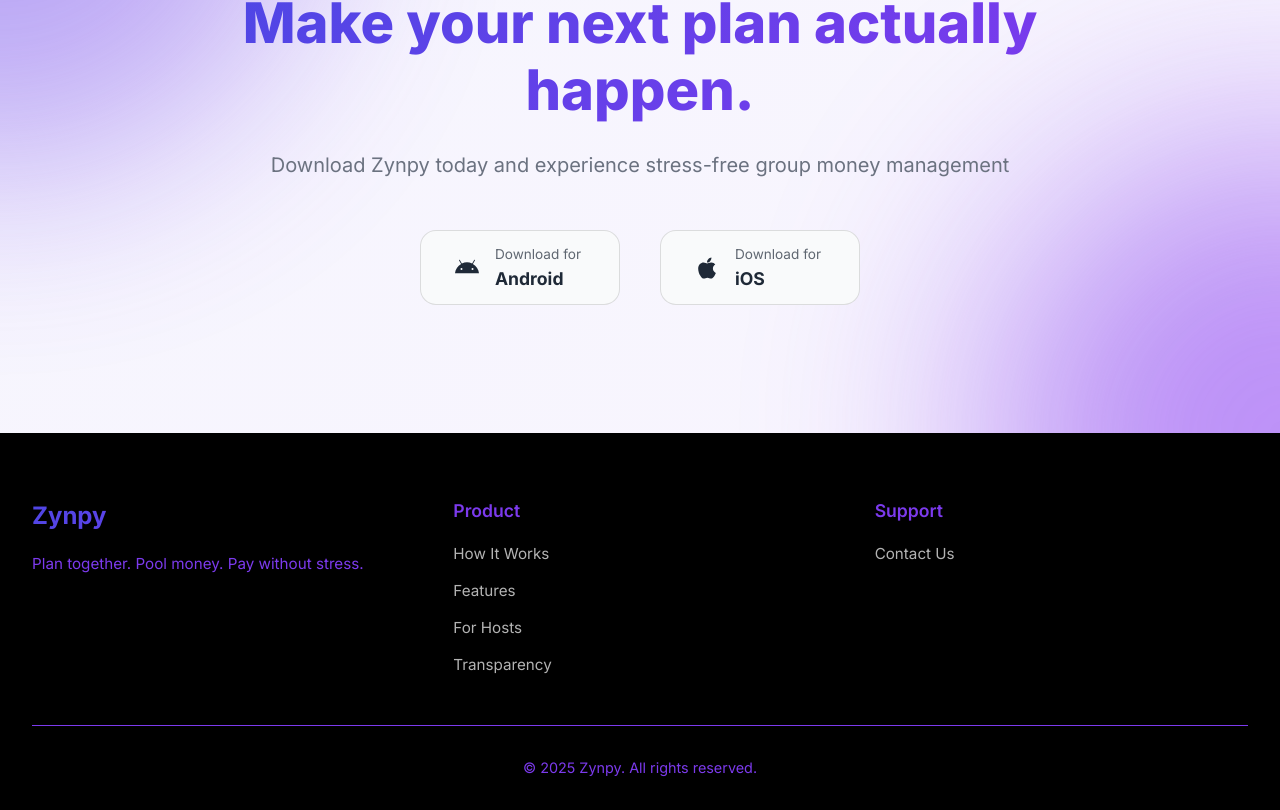
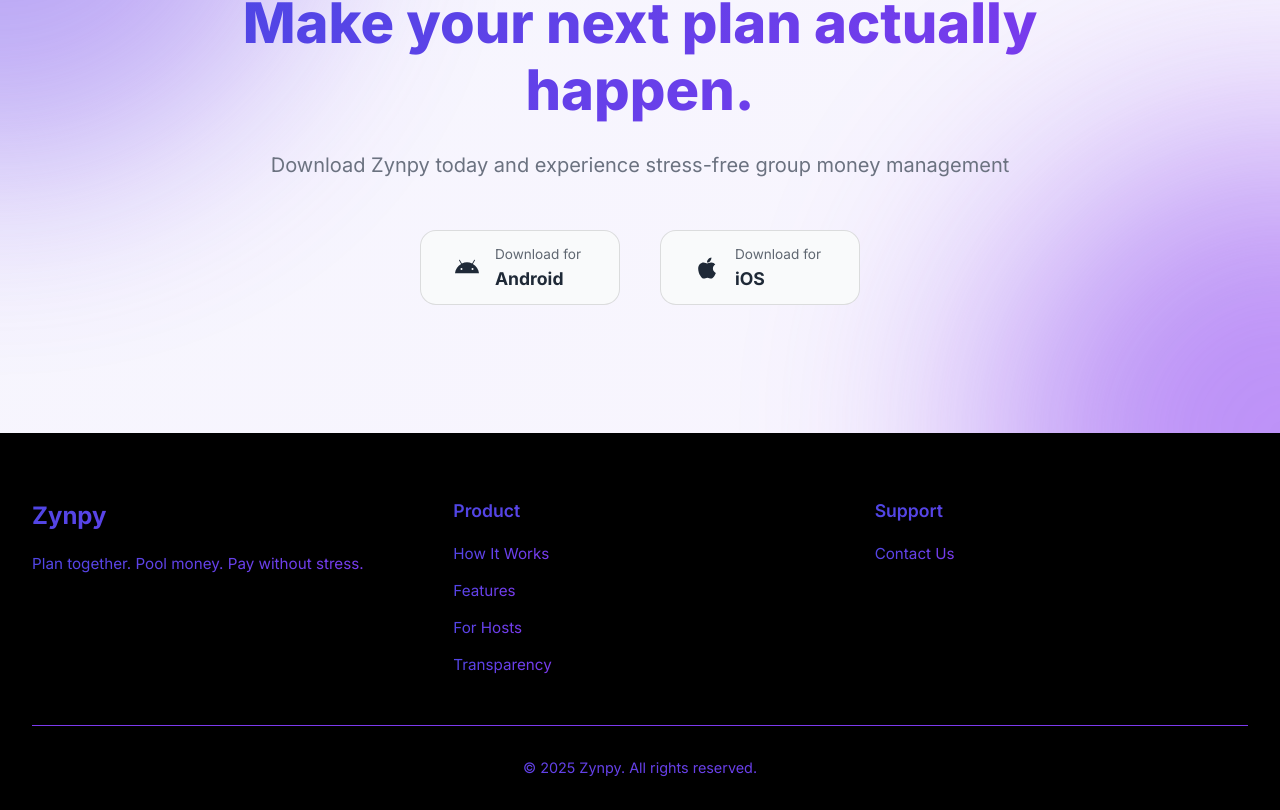
Before and after one commit to Prabuddha747/Zynpy, a React (Vite) app: page / in a window 1280 px wide. Shown: the part 5535-6345 px from the top of the page. Built offline with nearby package versions, Linux system fonts and the light colour scheme.

Commit message:
Refactor Footer: use shared gradient style for all text, improve code organization

```diff
--- a/src/components/Footer.jsx
+++ b/src/components/Footer.jsx
@@ -2,6 +2,14 @@
 import './Footer.css'
 
 const Footer = () => {
+
+  // shared gradient style (same as Zynpy)
+  const gradientText = {
+    background: 'linear-gradient(135deg, #4F46E5, rgb(124, 58, 237))',
+    WebkitBackgroundClip: 'text',
+    WebkitTextFillColor: 'transparent',
+    backgroundClip: 'text',
+  }
 
   return (
     <Box
@@ -10,12 +18,14 @@
       className="footer"
       sx={{
         background: '#000000',
-        color: 'rgb(124, 58, 237)',
         padding: { xs: '3rem 0 1.5rem', md: '4rem 0 2rem' },
         position: 'relative',
       }}
     >
-      <Box className="footer-container" sx={{ maxWidth: 1280, margin: '0 auto', padding: '0 2rem' }}>
+      <Box
+        className="footer-container"
+        sx={{ maxWidth: 1280, margin: '0 auto', padding: '0 2rem' }}
+      >
         <Box
           className="footer-content"
           sx={{
@@ -25,27 +35,26 @@
             marginBottom: '3rem',
           }}
         >
+          {/* Brand */}
           <Box className="footer-section" sx={{ display: 'flex', flexDirection: 'column' }}>
             <Typography
               variant="h6"
               className="footer-logo"
               sx={{
+                ...gradientText,
                 fontSize: '1.5rem',
                 fontWeight: 700,
                 marginBottom: '1rem',
-                background: 'linear-gradient(135deg, #4F46E5,rgb(124, 58, 237))',
-                WebkitBackgroundClip: 'text',
-                WebkitTextFillColor: 'transparent',
-                backgroundClip: 'text',
               }}
             >
               Zynpy
             </Typography>
+
             <Typography
               variant="body2"
               className="footer-tagline"
               sx={{
-                color: 'rgb(124, 58, 237)',
+                ...gradientText,
                 fontSize: '0.95rem',
                 lineHeight: 1.6,
               }}
@@ -54,47 +63,101 @@
             </Typography>
           </Box>
 
+          {/* Product */}
           <Box className="footer-section" sx={{ display: 'flex', flexDirection: 'column' }}>
             <Typography
               variant="h6"
               className="footer-heading"
               sx={{
+                ...gradientText,
                 fontSize: '1.1rem',
                 fontWeight: 600,
                 marginBottom: '1rem',
-                color: 'rgb(124, 58, 237)',
               }}
             >
               Product
             </Typography>
-            <Box component="ul" className="footer-links" sx={{ listStyle: 'none', display: 'flex', flexDirection: 'column', gap: '0.75rem', padding: 0, margin: 0 }}>
-              <li><Link href="#how-it-works" sx={{ color: 'rgb(124, 58, 237)', textDecoration: 'none', fontSize: '0.95rem', '&:hover': { color: 'white' } }}>How It Works</Link></li>
-              <li><Link href="#features" sx={{ color: 'rgb(124, 58, 237)', textDecoration: 'none', fontSize: '0.95rem', '&:hover': { color: 'white' } }}>Features</Link></li>
-              <li><Link href="#for-hosts" sx={{ color: 'rgb(124, 58, 237)', textDecoration: 'none', fontSize: '0.95rem', '&:hover': { color: 'white' } }}>For Hosts</Link></li>
-              <li><Link href="#transparency" sx={{ color: 'rgb(124, 58, 237)', textDecoration: 'none', fontSize: '0.95rem', '&:hover': { color: 'white' } }}>Transparency</Link></li>
+
+            <Box
+              component="ul"
+              className="footer-links"
+              sx={{
+                listStyle: 'none',
+                display: 'flex',
+                flexDirection: 'column',
+                gap: '0.75rem',
+                padding: 0,
+                margin: 0,
+              }}
+            >
+              <li>
+                <Link
+                  href="#how-it-works"
+                  sx={{ ...gradientText, textDecoration: 'none', fontSize: '0.95rem', '&:hover': { opacity: 0.85 } }}
+                >
+                  How It Works
+                </Link>
+              </li>
+              <li>
+                <Link
+                  href="#features"
+                  sx={{ ...gradientText, textDecoration: 'none', fontSize: '0.95rem', '&:hover': { opacity: 0.85 } }}
+                >
+                  Features
+                </Link>
+              </li>
+              <li>
+                <Link
+                  href="#for-hosts"
+                  sx={{ ...gradientText, textDecoration: 'none', fontSize: '0.95rem', '&:hover': { opacity: 0.85 } }}
+                >
+                  For Hosts
+                </Link>
+              </li>
+              <li>
+                <Link
+                  href="#transparency"
+                  sx={{ ...gradientText, textDecoration: 'none', fontSize: '0.95rem', '&:hover': { opacity: 0.85 } }}
+                >
+                  Transparency
+                </Link>
+              </li>
             </Box>
           </Box>
 
+          {/* Support */}
           <Box className="footer-section" sx={{ display: 'flex', flexDirection: 'column' }}>
             <Typography
               variant="h6"
               className="footer-heading"
               sx={{
+                ...gradientText,
                 fontSize: '1.1rem',
                 fontWeight: 600,
                 marginBottom: '1rem',
-                color: 'rgb(124, 58, 237)',
               }}
             >
               Support
             </Typography>
-            <Box component="ul" className="footer-links" sx={{ listStyle: 'none', display: 'flex', flexDirection: 'column', gap: '0.75rem', padding: 0, margin: 0 }}>
+
+            <Box
+              component="ul"
+              className="footer-links"
+              sx={{
+                listStyle: 'none',
+                display: 'flex',
+                flexDirection: 'column',
+                gap: '0.75rem',
+                padding: 0,
+                margin: 0,
+              }}
+            >
               <li>
                 <Link
                   href="https://docs.google.com/forms/d/e/1FAIpQLScKpdvnOgR4mTCRSN40AmDgY4HmvBeaMzHYw-zK8dFWoGeu9Q/viewform"
                   target="_blank"
                   rel="noopener noreferrer"
-                  sx={{ color: 'rgb(124, 58, 237)', textDecoration: 'none', fontSize: '0.95rem', '&:hover': { color: 'white' } }}
+                  sx={{ ...gradientText, textDecoration: 'none', fontSize: '0.95rem', '&:hover': { opacity: 0.85 } }}
                 >
                   Contact Us
                 </Link>
@@ -103,6 +166,7 @@
           </Box>
         </Box>
 
+        {/* Bottom */}
         <Box
           className="footer-bottom"
           sx={{
@@ -115,7 +179,7 @@
             variant="body2"
             className="footer-copyright"
             sx={{
-              color: 'rgb(124, 58, 237)',
+              ...gradientText,
               fontSize: '0.9rem',
             }}
           >
```
